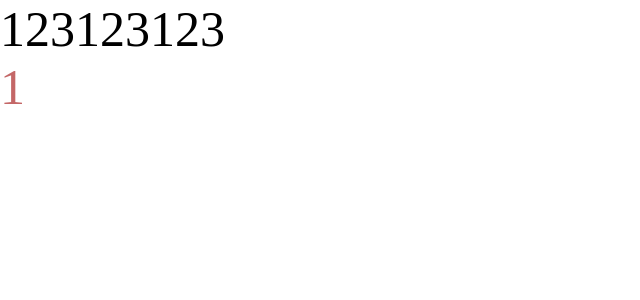
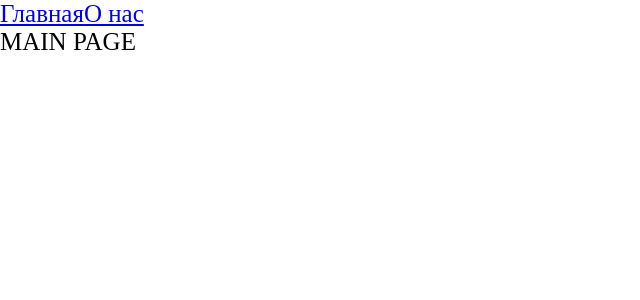
Before and after one commit to teploniweta/petproject, a React app: page / in a window 1280 px wide. Shown: the top 300 px of the page, without its empty margins (0-640 px from the left). Built offline with nearby package versions, Linux system fonts and the light colour scheme.

Commit message:
add router, add lazy loading and chunks

```diff
--- a/package.json
+++ b/package.json
@@ -24,6 +24,7 @@
     "@types/node": "^17.0.21",
     "@types/react": "^17.0.39",
     "@types/react-dom": "^17.0.11",
+    "@types/react-router-dom": "^5.3.3",
     "@types/webpack": "^5.28.0",
     "@types/webpack-dev-server": "^4.7.2",
     "css-loader": "^6.6.0",
@@ -41,6 +42,7 @@
   },
   "dependencies": {
     "react": "^17.0.2",
-    "react-dom": "^17.0.2"
+    "react-dom": "^17.0.2",
+    "react-router-dom": "^6.2.1"
   }
 }
--- a/src/App.tsx
+++ b/src/App.tsx
@@ -1,11 +1,22 @@
-import { Counter } from "./components/Counter";
+import { Routes, Route } from "react-router-dom";
 import './index.scss';
+import { Link } from "react-router-dom";
+import { AboutPageAsync } from "./pages/AboutPage/AboutPage.async";
+import { MainPageAsync } from "./pages/MainPage/MainPage.async";
+import { Suspense } from "react";
 
 export const App = () => {
   return (
     <div className="app">
-      123123123
-      <Counter />
+
+      <Link to={'/'}>Главная</Link>
+      <Link to={'/about'}>О нас</Link>
+      <Suspense fallback={<div>Loading...</div>}>
+        <Routes>
+          <Route path={'/about'} element={<AboutPageAsync />} />
+          <Route path={'/'} element={<MainPageAsync />} />
+        </Routes>
+      </Suspense>
     </div>
   )
 }
--- a/src/index.scss
+++ b/src/index.scss
@@ -5,5 +5,5 @@
 }
 
 .app {
-  font-size: 50px;
+  font-size: 25px;
 }
--- a/src/index.tsx
+++ b/src/index.tsx
@@ -1,7 +1,10 @@
 import { render } from "react-dom";
 import { App } from "./App";
+import { BrowserRouter } from "react-router-dom";
 
 render(
-  <App />,
+  <BrowserRouter>
+    <App />
+  </BrowserRouter>,
   document.getElementById('root')
 )
--- /dev/null
+++ b/src/pages/AboutPage/AboutPage.async.tsx
@@ -0,0 +1,3 @@
+import { lazy } from 'react'
+
+export const AboutPageAsync = lazy(() => import('./AboutPage').then(module=>({default:module.AboutPage})));
--- /dev/null
+++ b/src/pages/AboutPage/AboutPage.tsx
@@ -0,0 +1,7 @@
+export const AboutPage = () => {
+  return (
+    <div>
+      ABOUT PAGE
+    </div>
+  )
+}
--- /dev/null
+++ b/src/pages/MainPage/MainPage.async.tsx
@@ -0,0 +1,3 @@
+import { lazy } from 'react'
+
+export const MainPageAsync = lazy(() => import('./MainPage').then(module=>({default:module.MainPage})));
--- /dev/null
+++ b/src/pages/MainPage/MainPage.tsx
@@ -0,0 +1,7 @@
+export const MainPage = () => {
+  return (
+    <div>
+      MAIN PAGE
+    </div>
+  )
+}
--- a/tsconfig.json
+++ b/tsconfig.json
@@ -2,7 +2,7 @@
   "compilerOptions": {
     "outDir": "./dist/",
     "noImplicitAny": true,
-    "module": "es6",
+    "module": "esnext",
     "target": "es5",
     "jsx": "react-jsx",
     "allowJs": true,
```
Also changed, not shown: 1 other file (tests, documents, lock files or other folders).
